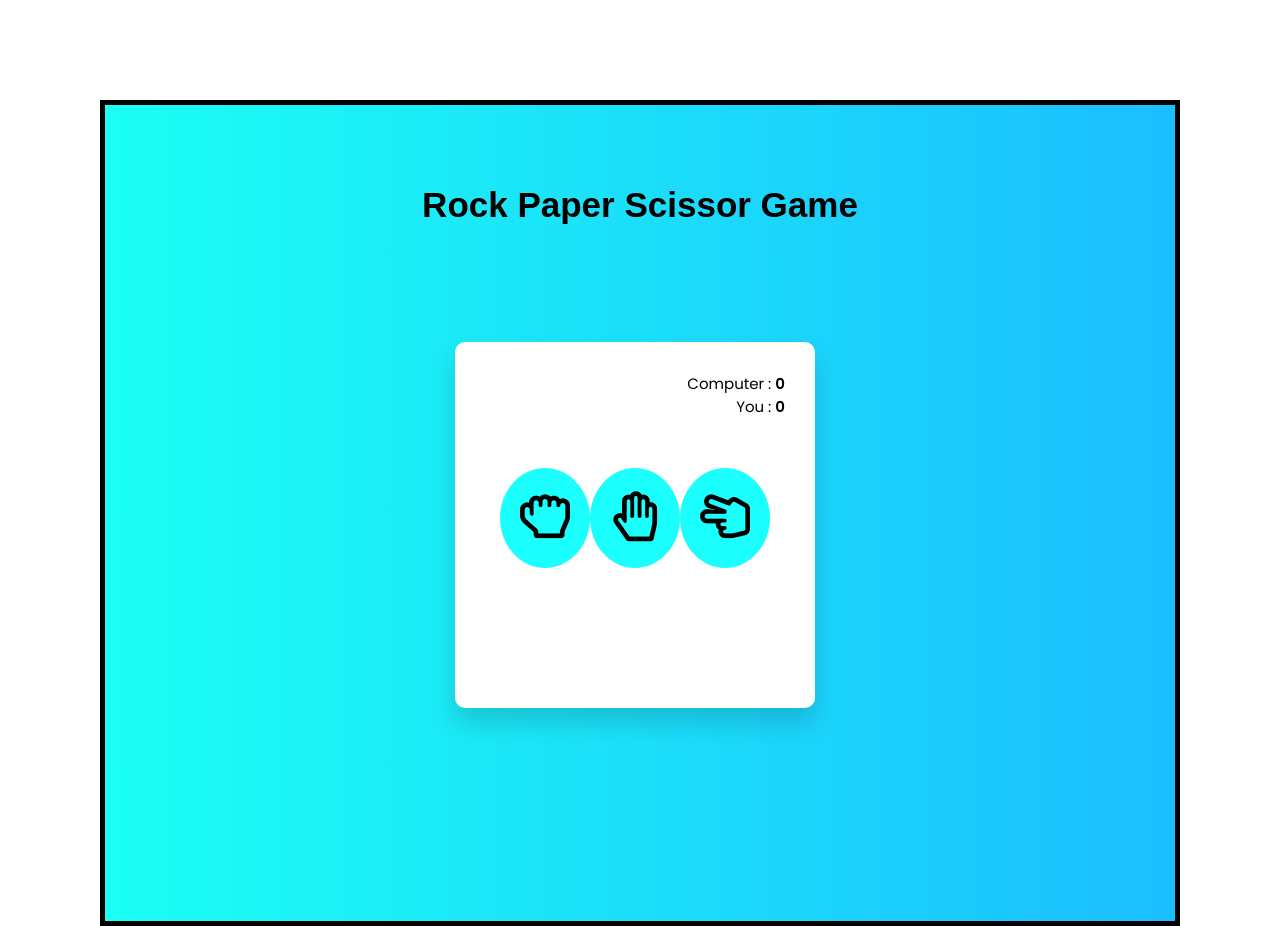
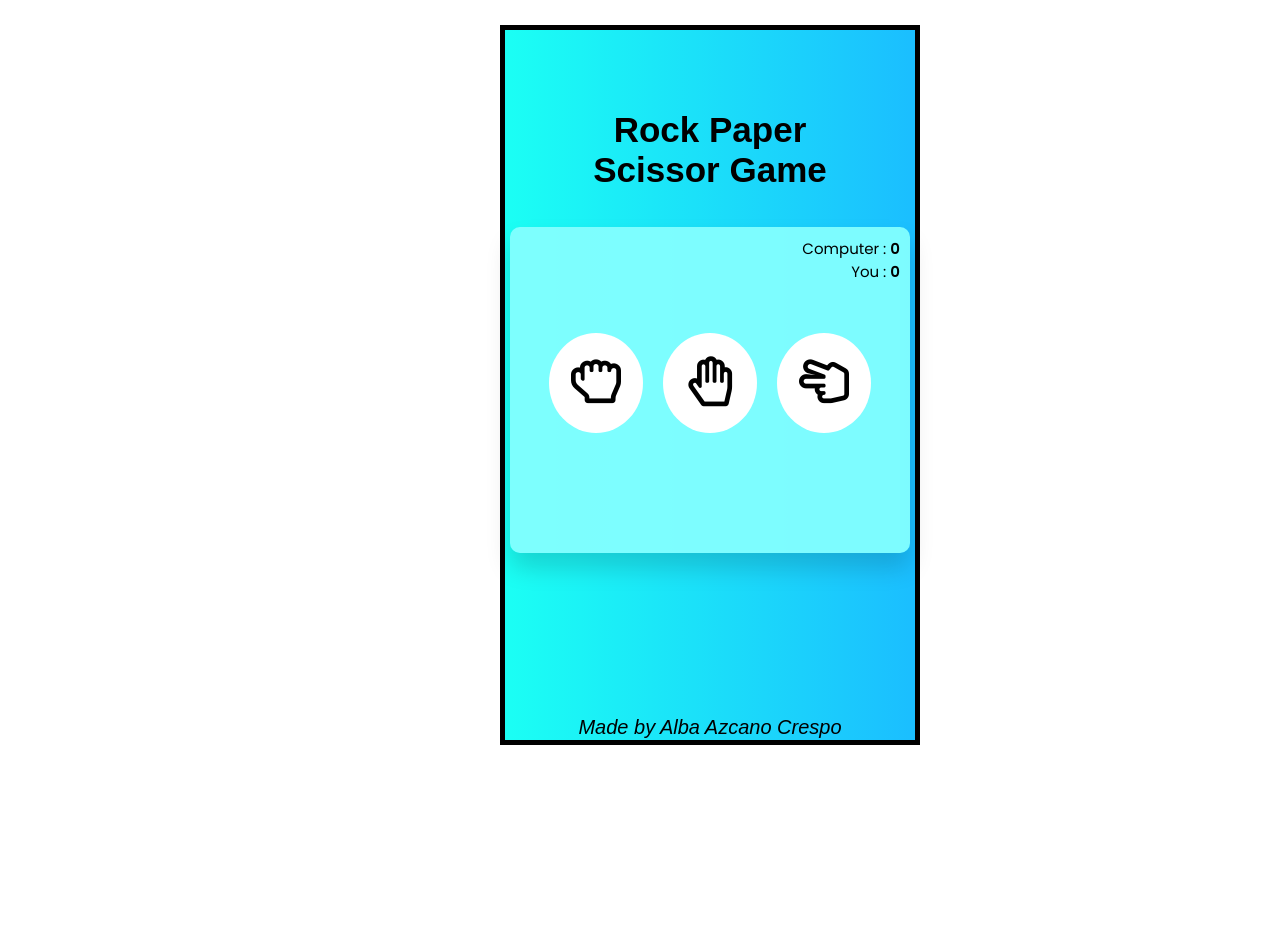
Before and after one commit to Albazcano/GameOn--Time-To-Play, a PHP site: page / in a window 1280 px wide. After the commit the page ends 745 px from the top, so only its background shows below. Run offline with PHP 8.4, Linux system fonts and the light colour scheme.

Commit message:
modified index.html and style.css

```diff
--- a/index.html
+++ b/index.html
@@ -40,8 +40,13 @@
                 <p id="comp_choice"></p>
                 <p id="result"></p>
             </div>
-        </div>
-    </div>
+
+
+            </div>
+
+    <footer>Made by Alba Azcano Crespo</footer>
+
+</div>
 
 <script src="app.js"></script>
 </body>
--- a/style.css
+++ b/style.css
@@ -20,9 +20,17 @@ h1{
     /* background-color:mediumvioletred */
 }
 
+footer{
+    font-family: Montserrat,Arial,"Helvetica Neue",Helvetica,sans-serif;
+    font-size: 20px;
+    font-weight: 500px;
+    font-style: italic;
+    text-align: center;
+}
+
 .minigame{
-    margin-top: 100px;
-    margin-left: 100px;
+    margin-top: 25px;
+    margin-left: 500px;
     margin-right: 100px;
     align-items: center;
     padding: 30px;
@@ -35,19 +43,25 @@ h1{
     /* margin: 300px; */
     display: flex;
     flex-direction: column;
+    /* max-width: min-content;*/
+    max-height: 700px;
+    max-width: 420px;
+    height: 90vh;
+    max-height: 800px;
 }
 
 .container{
-    margin-top: 250px;
-    margin-left: 350px;
-    width: max-content;
+    margin-top: 150px;
+    margin-left: 400px;
+    width: 400px;
+    /* width: max-content;    */
     display: flex;
     flex-direction: column;
     justify-content: center;
     /* width: 45%;
     min-width: 500px; */
-    background-color: #ffffff;
-    padding: 30px;
+    background-color: #84fffff1;
+    padding: 10px;
     /* position: absolute; */
     transform: translate(-50%,-50%);
     /* top: 50%; */
@@ -67,7 +81,7 @@ h1{
     justify-content: space-around;
 }
 .weapons button{
-    background-color: #1bffff;
+    background-color: #ffffff;
     color: #000000;
     border: none;
     font-size: 50px;
@@ -76,6 +90,8 @@ h1{
     border-radius: 50%;
     outline: none;
     cursor: pointer;
+    margin-left: 10px;
+    margin-right: 10px;
 }
 .details{
     margin-top: 30px;
```
